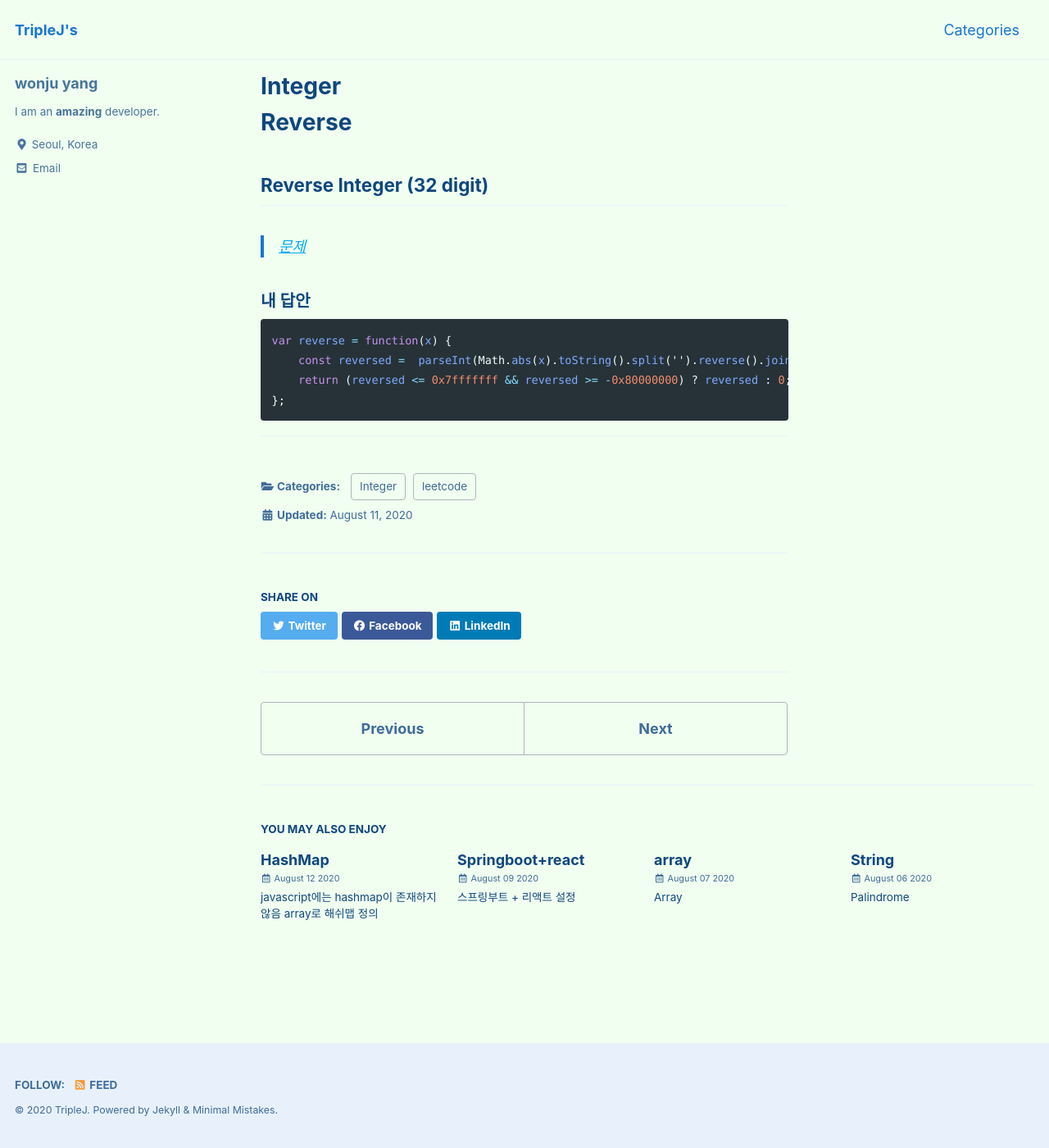
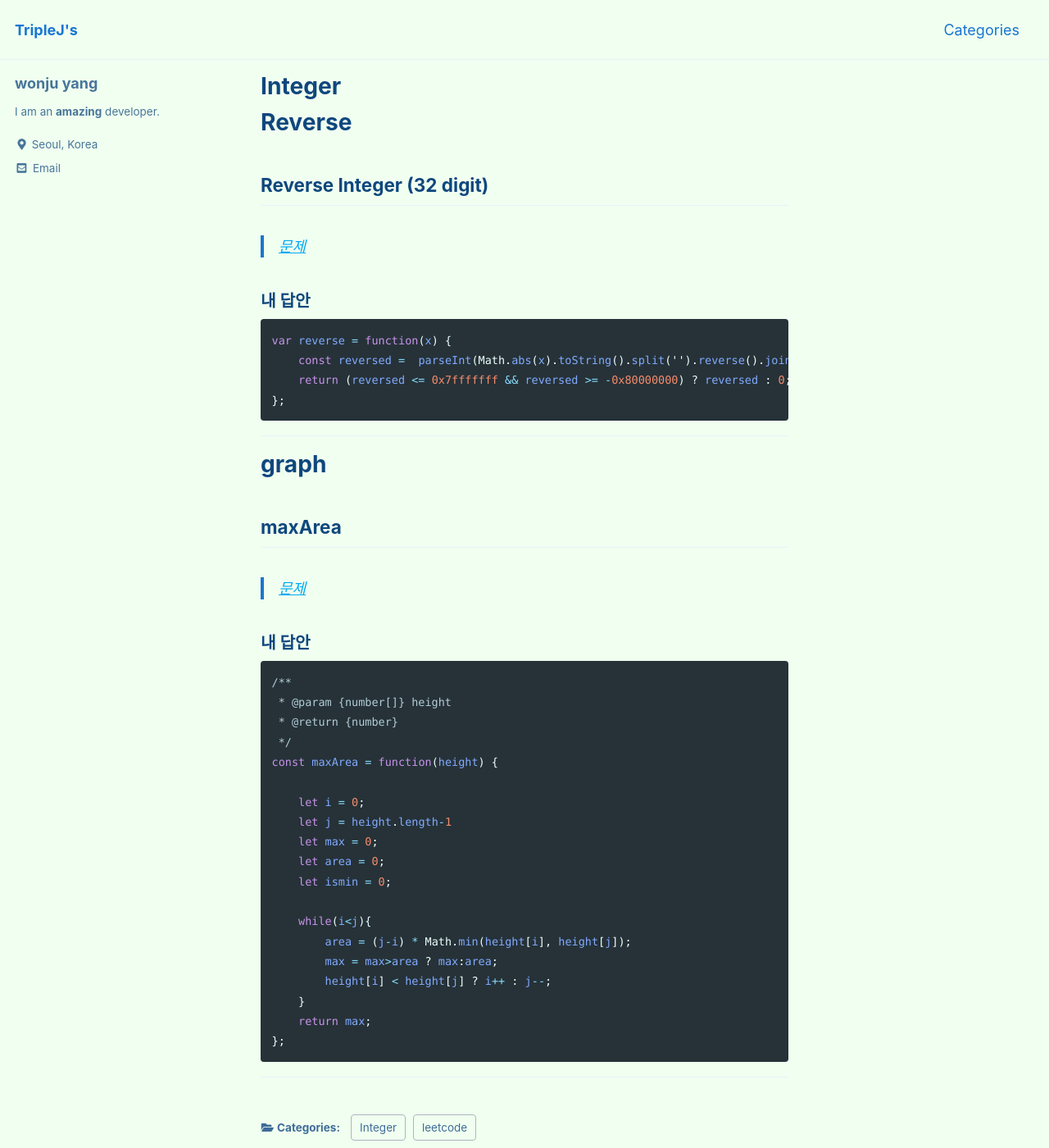
Before and after one commit to wonjuYang/wonjuYang.github.io, a Jekyll site: the page built from _posts/2020-08-11-Integer.md, in a window 1280 px wide and 1400 px high. Shown: the whole window at 82% size. Built offline with Jekyll 4.4.1, drawn with Linux system fonts in a browser that asks for light colours; cached includes are drawn as plain includes.

Commit message:
integer+

````diff
--- a/_posts/2020-08-11-Integer.md
+++ b/_posts/2020-08-11-Integer.md
@@ -23,3 +23,35 @@ var reverse = function(x) {
 };
 ```
 ***
+
+# graph
+
+## maxArea
+
+
+> [문제](https://leetcode.com/problems/container-with-most-water/)
+
+
+### 내 답안
+```javascript
+/**
+ * @param {number[]} height
+ * @return {number}
+ */
+const maxArea = function(height) {
+
+    let i = 0;
+    let j = height.length-1
+    let max = 0;
+    let area = 0;
+    let ismin = 0;
+
+    while(i<j){
+        area = (j-i) * Math.min(height[i], height[j]);
+        max = max>area ? max:area;
+        height[i] < height[j] ? i++ : j--;
+    }
+    return max;
+};
+```
+***
````
